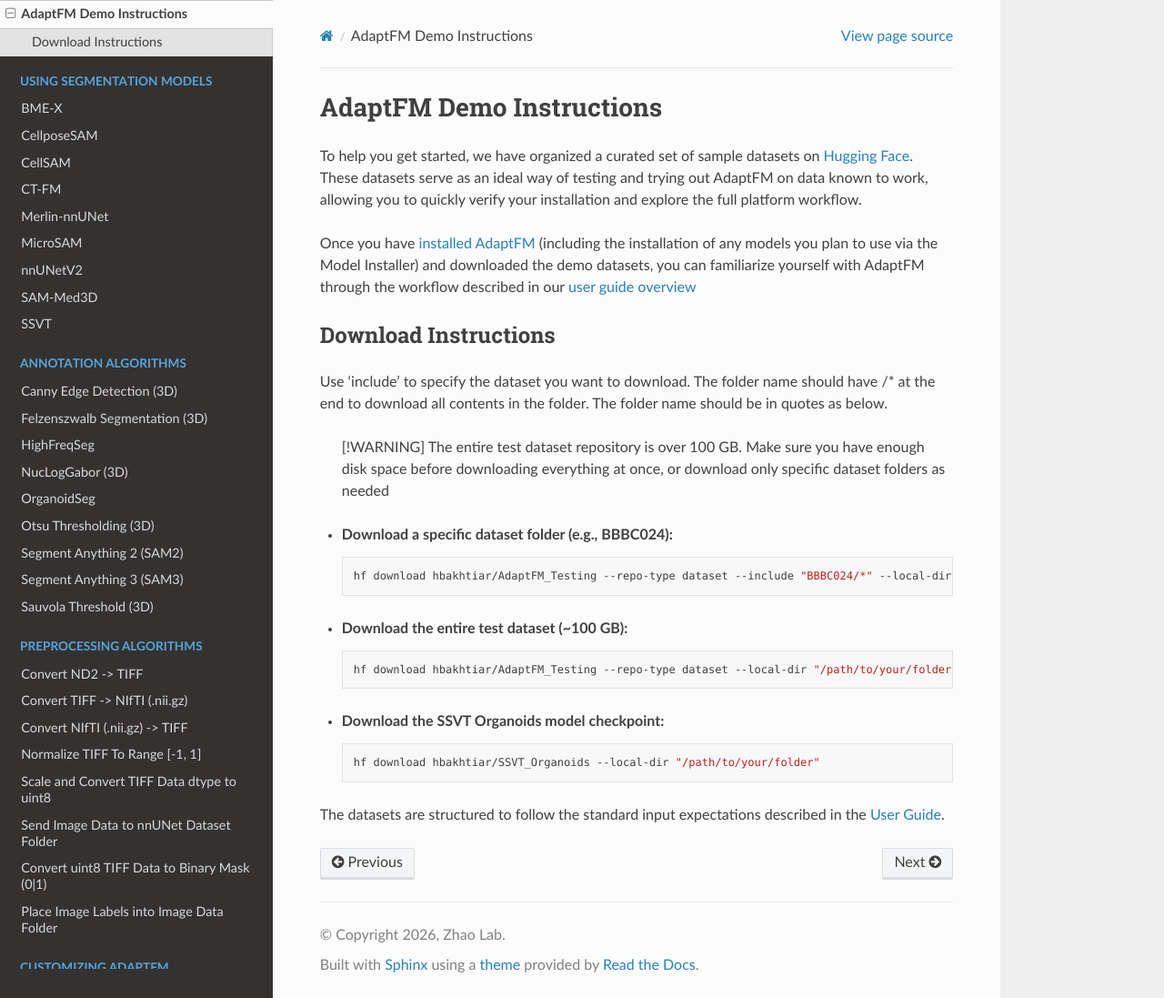
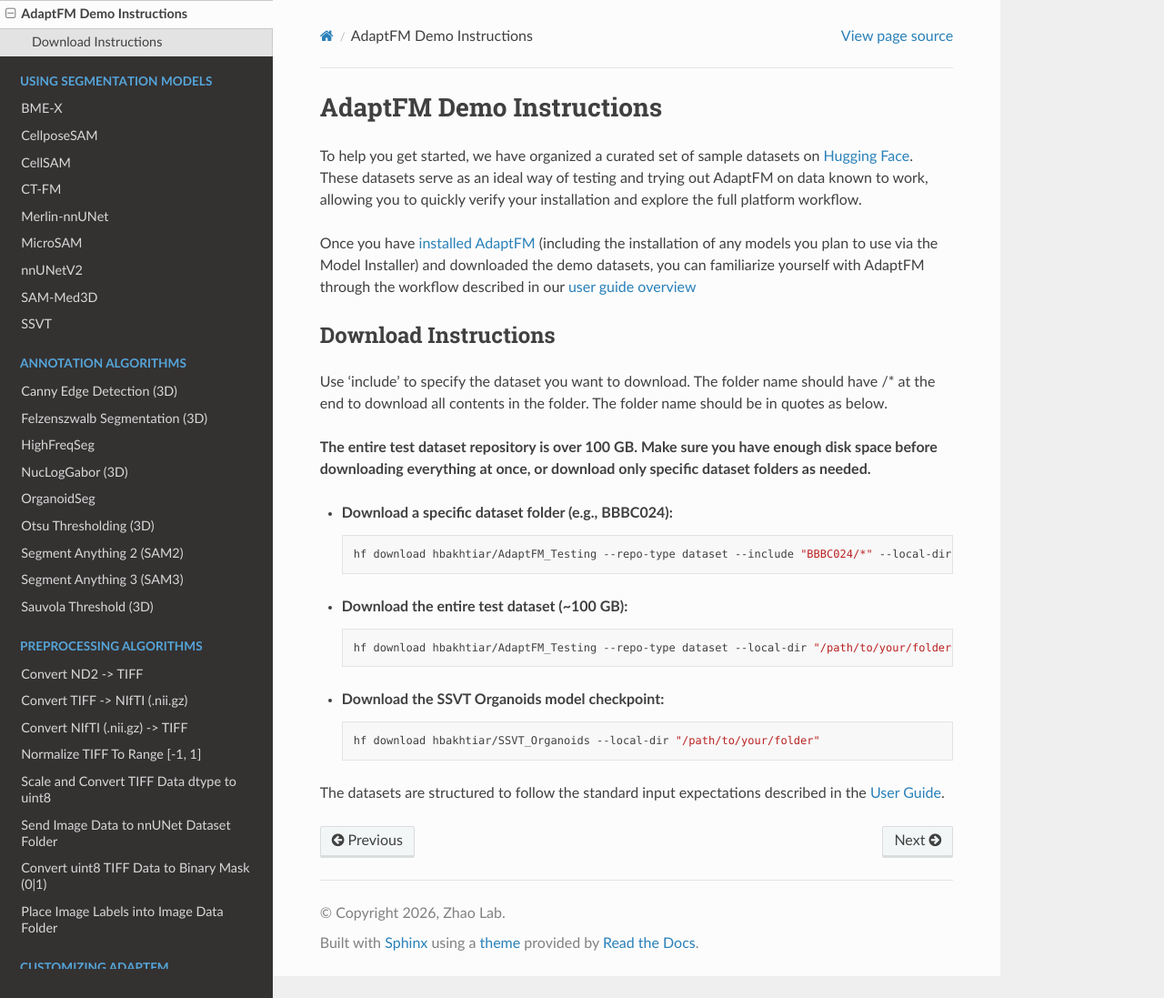
Before and after one commit to Zhao-Lab-UW-DHO/AdaptFM, a Sphinx documentation site: the page built from docs/user-guide/testing-adaptfm.md, in a window 1280 px wide and 1097 px high. Shown: the whole window at 91% size. Built offline with Sphinx 7.4.7 and the Read the Docs theme 3.1.0, drawn with Linux system fonts in a browser that asks for light colours.

Commit message:
Change demo to render warning block as bold rather than failed note

````diff
--- a/docs/user-guide/testing-adaptfm.md
+++ b/docs/user-guide/testing-adaptfm.md
@@ -7,8 +7,7 @@ Once you have [installed AdaptFM](../getting-started/quick-start.md) (including
 ## Download Instructions
 Use 'include' to specify the dataset you want to download. The folder name should have /* at the end to download all contents in the folder. The folder name should be in quotes as below.
 
-> [!WARNING]
-> The entire test dataset repository is over 100 GB. Make sure you have enough disk space before downloading everything at once, or download only specific dataset folders as needed
+**The entire test dataset repository is over 100 GB. Make sure you have enough disk space before downloading everything at once, or download only specific dataset folders as needed.**
 
 * **Download a specific dataset folder (e.g., BBBC024):**
     ```bash
````
